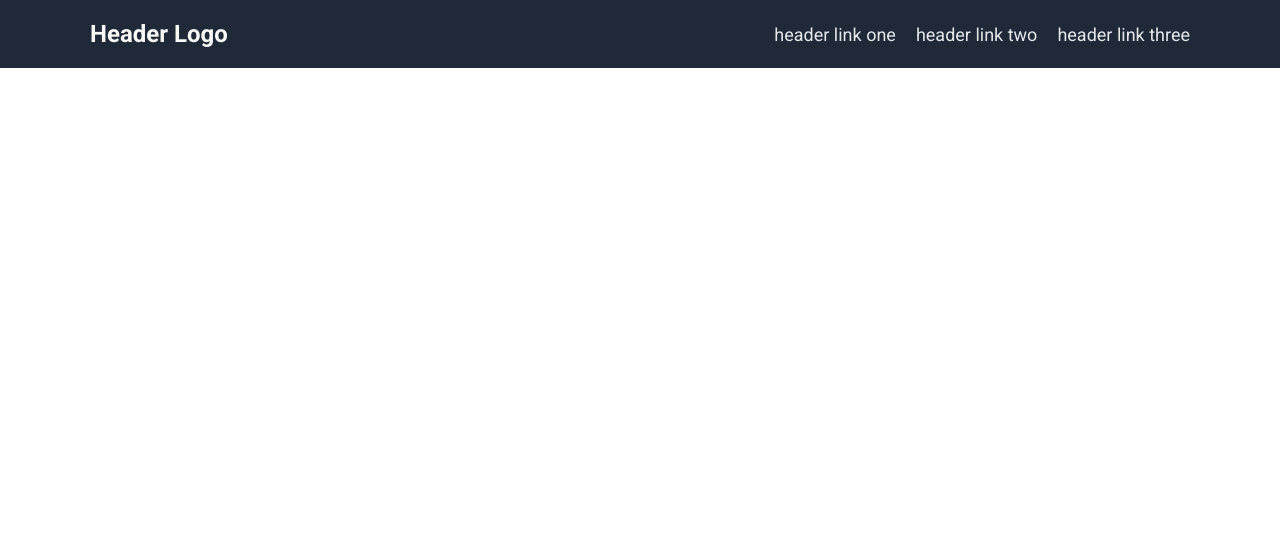
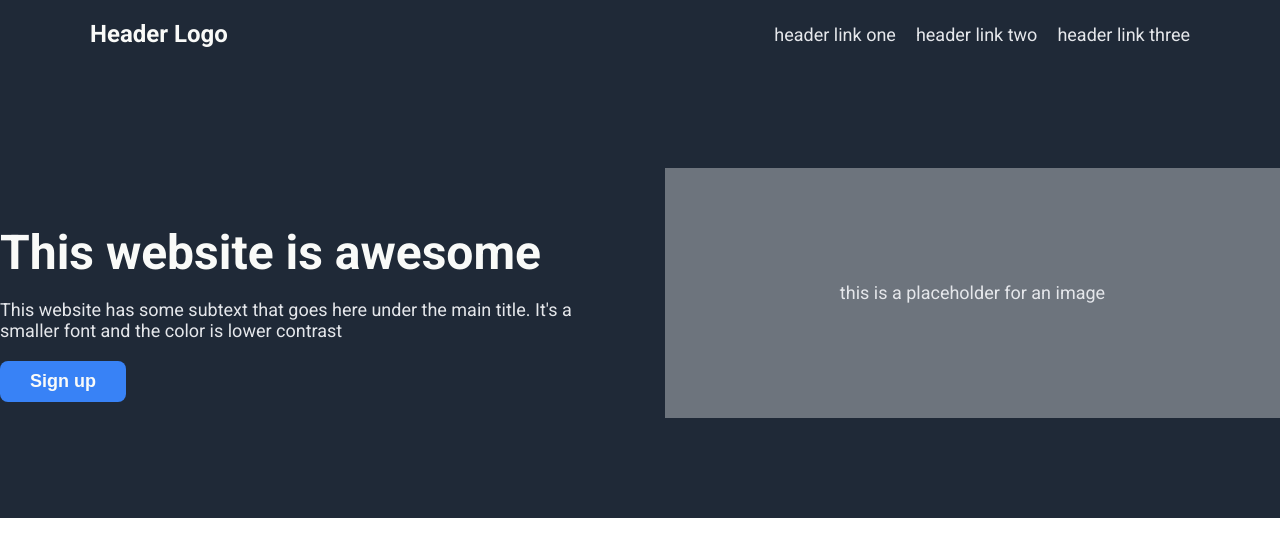
Before and after one commit to yesworm/odin-landing-page, a plain HTML site: page index.html in a window 1280 px wide. Drawn offline with Linux system fonts and the light colour scheme.

Commit message:
added gitignore file, added hero section

```diff
--- a/index.html
+++ b/index.html
@@ -21,19 +21,14 @@
 
     <main>
         <section class="hero">
-            <!-- Hero section content -->
-        </section>
-
-        <section class="information">
-            <!-- Information section content -->
-        </section>
-
-        <section class="quote">
-            <!-- Quote section content -->
-        </section>
-
-        <section class="cta">
-            <!-- Call to action section content -->
+            <div class="hero-content">
+                <h1>This website is awesome</h1>
+                <p>This website has some subtext that goes here under the main title. It's a smaller font and the color is lower contrast</p>
+                <button>Sign up</button>
+            </div>
+            <div class="hero-image">
+                <p>this is a placeholder for an image</p>
+            </div>
         </section>
     </main>
 
--- a/styles.css
+++ b/styles.css
@@ -39,3 +39,51 @@ nav a {
     color: #E5E7EB;
     font-size: 18px;
 }
+
+/* Hero Styles */
+.hero {
+    background-color: #1F2937;
+    color: #F9FAF8;
+    display: flex;
+    justify-content: space-between;
+    align-items: center;
+    padding: 100px 0;
+}
+
+.hero-content {
+    flex: 1;
+    padding-right: 50px;
+}
+
+.hero h1 {
+    font-size: 48px;
+    font-weight: 900;
+    margin-bottom: 10px;
+}
+
+.hero p {
+    font-size: 18px;
+    color: #E5E7EB;
+    margin-bottom: 20px;
+}
+
+.hero button {
+    background-color: #3882F6;
+    color: #F9FAF8;
+    border: none;
+    padding: 10px 30px;
+    border-radius: 8px;
+    font-size: 18px;
+    font-weight: bold;
+    cursor: pointer;
+}
+
+.hero-image {
+    flex: 1;
+    background-color: #6D747D;
+    height: 250px;
+    display: flex;
+    justify-content: center;
+    align-items: center;
+    color: #F9FAF8;
+}
```
Also changed, not shown: 1 other file.
